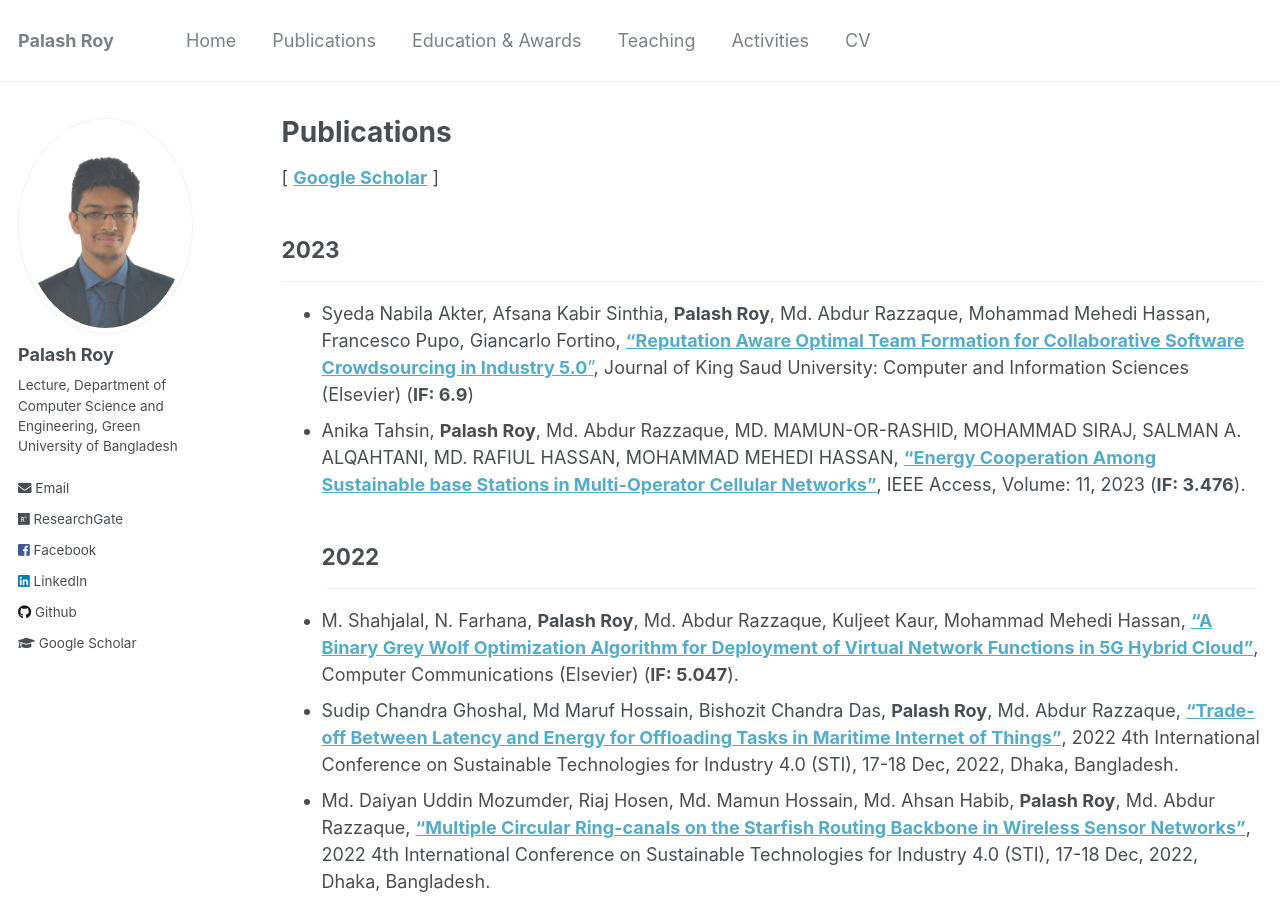
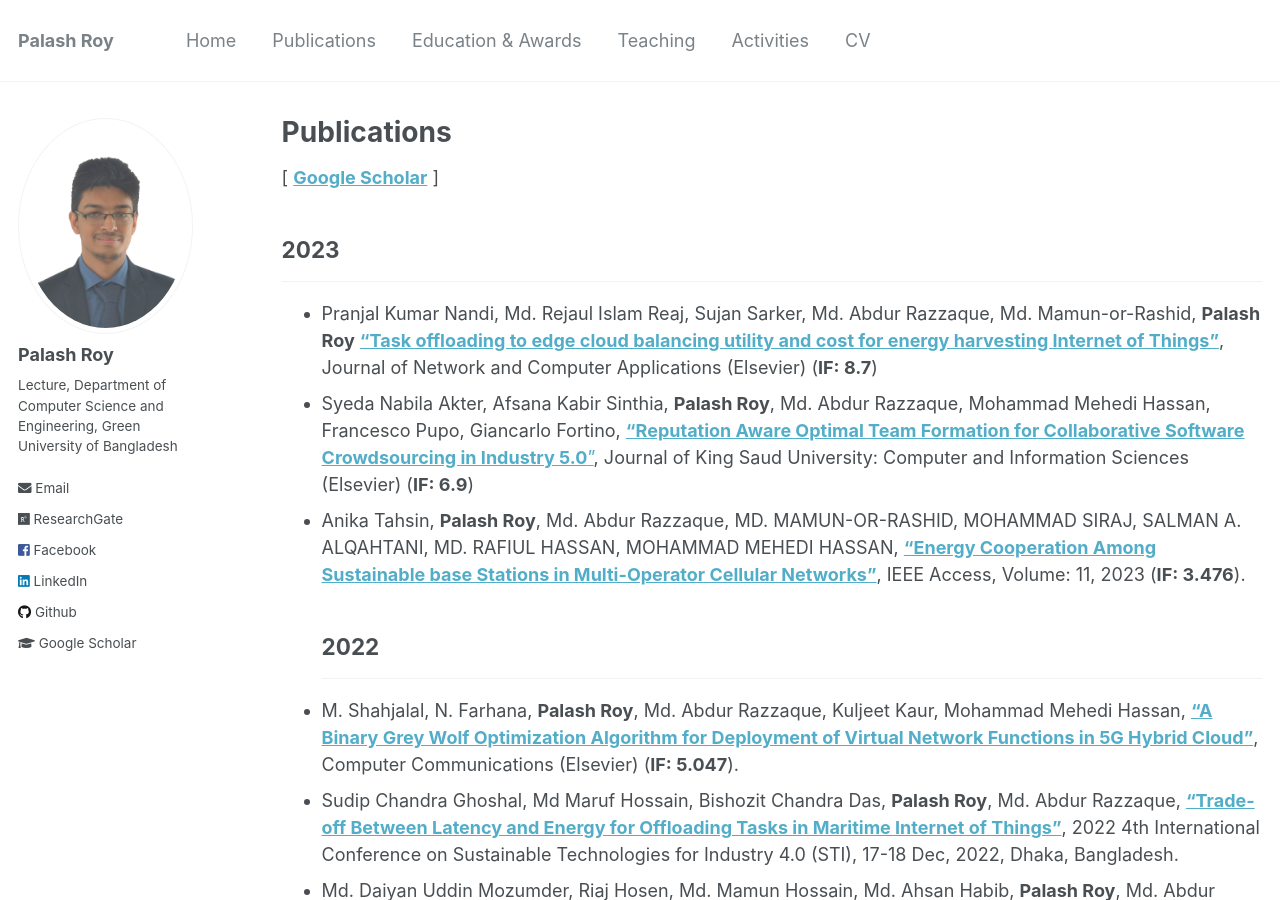
Before and after one commit to PalashRoy975/PalashRoy975.github.io, a Jekyll site: the page built from _pages/publications.md, in a window 1280 px wide and 900 px high. Built offline with Jekyll 4.4.1, drawn with Linux system fonts in a browser that asks for light colours.

Commit message:
Update publications.md

```diff
--- a/_pages/publications.md
+++ b/_pages/publications.md
@@ -8,6 +8,7 @@ author_profile: true
 [ [**Google Scholar**](https://scholar.google.com/citations?user=6YbqlUkAAAAJ&hl=en&authuser=1) ]
 ## 2023
 -----------
+* Pranjal Kumar Nandi, Md. Rejaul Islam Reaj, Sujan Sarker, Md. Abdur Razzaque, Md. Mamun-or-Rashid, **Palash Roy** [**"Task offloading to edge cloud balancing utility and cost for energy harvesting Internet of Things"**](https://www.sciencedirect.com/science/article/abs/pii/S1084804523001856?via%3Dihub), Journal of Network and Computer Applications (Elsevier) (**IF: 8.7**)
 * Syeda Nabila Akter, Afsana Kabir Sinthia, **Palash Roy**, Md. Abdur Razzaque, Mohammad Mehedi Hassan, Francesco Pupo, Giancarlo Fortino, [**"Reputation Aware Optimal Team Formation for Collaborative Software Crowdsourcing in Industry 5.0**"](https://www.sciencedirect.com/science/article/pii/S1319157823002641), Journal of King Saud University: Computer and Information Sciences (Elsevier) (**IF: 6.9**)
 * Anika Tahsin, **Palash Roy**, Md. Abdur Razzaque, MD. MAMUN-OR-RASHID, MOHAMMAD SIRAJ, SALMAN A. ALQAHTANI, MD. RAFIUL HASSAN, MOHAMMAD MEHEDI HASSAN, [**"Energy Cooperation Among Sustainable base Stations in Multi-Operator Cellular Networks"**](https://ieeexplore.ieee.org/document/10049573), IEEE Access, Volume: 11, 2023 (**IF: 3.476**).
 ## 2022
```
